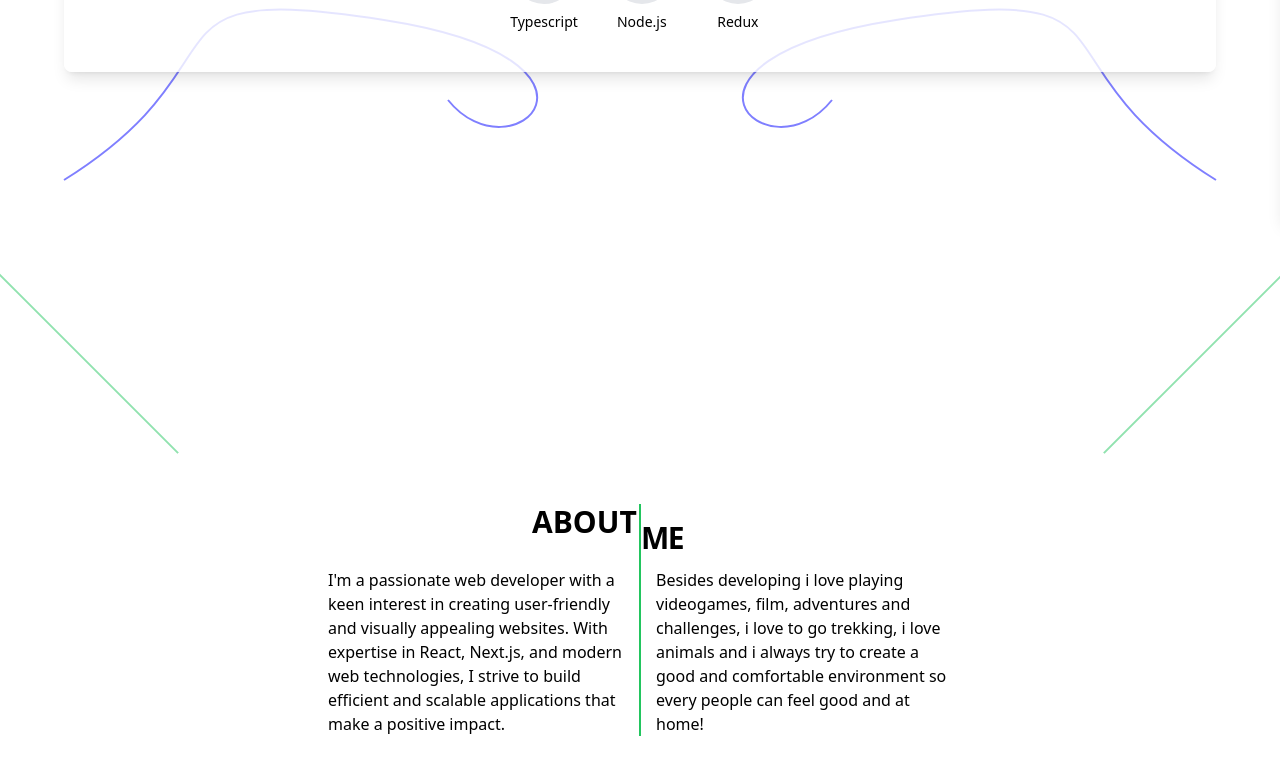
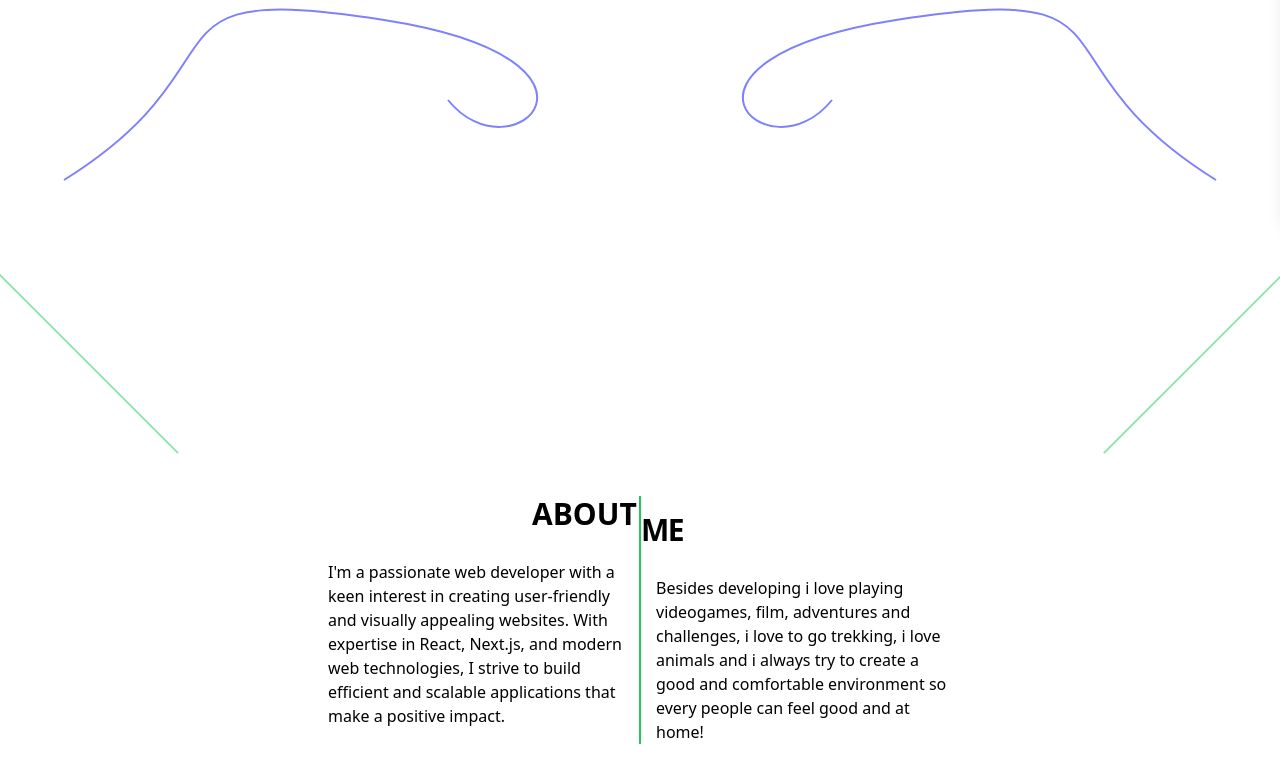
Before and after one commit to GianniCrux/myPortfolio, a Next.js app: page / in a window 1280 px wide. Shown: the part 580-1362 px from the top of the page. Built offline with nearby package versions, Linux system fonts and the light colour scheme.

Commit message:
changed bg color in dark mode and updated padding top for about me

```diff
--- a/app/components/about-me.tsx
+++ b/app/components/about-me.tsx
@@ -16,7 +16,7 @@ export default function AboutMe() {
                         I&apos;m a passionate web developer with a keen interest in creating user-friendly and visually appealing websites. With expertise in React, Next.js, and modern web technologies, I strive to build efficient and scalable applications that make a positive impact.
                         </p>
                     </div>
-                    <div className="xl:w-1/4 sm:w-1/2 pl-4" data-aos="fade-left">
+                    <div className="xl:w-1/4 sm:w-1/2 pl-4 pt-4" data-aos="fade-left">
                         <p>
                         Besides developing i love playing videogames, film, adventures and challenges, i love to go trekking, i love animals and i always try to create a good and comfortable environment so every people can feel good and at home!
                         </p>
--- a/app/components/home.tsx
+++ b/app/components/home.tsx
@@ -34,16 +34,16 @@ export default function HomePage() {
 
       <div className="container mx-auto px-4 py-8 relative z-10">
         <div className="flex flex-col md:flex-row md:justify-between mb-8">
-          {/* User Profile */}
+{/*
           <div className="md:w-1/3 mb-8 md:mb-0" data-aos="fade-up">
             <div className="w-48 h-48 rounded-full overflow-hidden mx-auto mb-4 bg-gray-200">
               <Image src="/proPic.png" alt="Profile" width={192} height={192} />
             </div>
-          </div>
+          </div> */}
 
           {/* Description */}
           <div data-aos="fade-down" className="md:w-2/3 md:pl-8">
-            <div className="bg-white dark:bg-zinc-950 text-black dark:text-white bg-opacity-80 dark:bg-opacity-80 p-6 rounded-lg shadow-lg">
+            <div className="bg-white dark:bg-black text-black dark:text-white bg-opacity-80 dark:bg-opacity-80 p-6 rounded-lg shadow-lg">
               <p className="text-lg">
                 Lorem ipsum dolor sit amet consectetur, adipisicing elit. Odio, accusamus! Explicabo, veritatis! Ratione, rem! Blanditiis optio et odit esse provident.
               </p>
@@ -52,7 +52,7 @@ export default function HomePage() {
         </div>
 
         {/* Skills Container */}
-        <div data-aos="zoom-in" className="w-full max-w-6xl mx-auto p-6 rounded-lg bg-white dark:bg-slate-950 bg-opacity-80 dark:bg-opacity-80 shadow-lg">
+        <div data-aos="zoom-in" className="w-full max-w-6xl mx-auto p-6 rounded-lg bg-white dark:bg-black bg-opacity-80 dark:bg-opacity-80 shadow-lg">
           <h2 className="text-xl text-black font-semibold mb-4 text-center dark:text-white">Skills</h2>
           <div className="flex flex-wrap justify-center">
             {skills.map((skill, index) => (
--- a/app/components/navbar.tsx
+++ b/app/components/navbar.tsx
@@ -12,7 +12,7 @@ export const Navbar = () => {
   return (
     <>
     <nav
-        className={`bg-white shadow-lg dark:bg-zinc-950 fixed top-0 left-0 w-full z-50 transition duration-300`}
+        className={`bg-white shadow-lg dark:bg-black fixed top-0 left-0 w-full z-50 transition duration-300`}
       >
       <div className="max-w-6xl mx-auto px-4">
         <div className="flex justify-between">
```
Also changed, not shown: hooks/useScrollDirection.ts (added).
